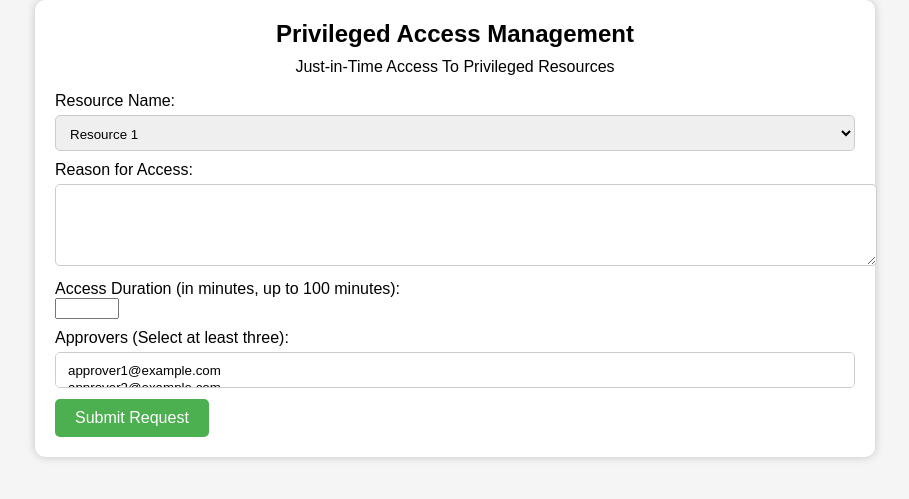
After one commit to LeoneOdinga/ZeroTrustArchitecture, a Flask app: page /privilegedAccess in a window 1280 px wide. The commit adds this page. Shown: the top 499 px of the page, without its empty margins (185-1094 px from the left). Run offline with Flask 3, Linux system fonts and the light colour scheme.

Commit message:
PAM implementation rollout

```diff
--- a/ZeroTrustWebUI/app.py
+++ b/ZeroTrustWebUI/app.py
@@ -1,3 +1,4 @@
+import json
 import sys
 from flask import Flask,render_template, request, jsonify, session, url_for,redirect, make_response
 import logging
@@ -6,7 +7,8 @@ from flask import Flask, g
 from flask_oidc import OpenIDConnect
 from keycloak import KeycloakAuthenticationError, KeycloakOpenID
 import time
-
+from flask_sqlalchemy import SQLAlchemy
+from datetime import datetime
 import requests
 from Networking import Networking
 
@@ -56,6 +58,34 @@ keycloak_openid = KeycloakOpenID(server_url="http://localhost:8080/auth/",
                                  client_id="ZeroTrustPlatform",
                                  realm_name="myrealm",
                                  client_secret_key="KEViiP0yTFDgjfxKee2Xg1hgaCDHAEqU")
+
+# Configuration for SQLAlchemy
+app.config['SQLALCHEMY_DATABASE_URI'] = 'sqlite:///privileged_access.db'
+db = SQLAlchemy(app)
+
+# Define the database model for access requests
+class AccessRequest(db.Model):
+    id = db.Column(db.Integer, primary_key=True, autoincrement=True)
+    resource_name = db.Column(db.String(100), nullable=False)
+    reason_for_access = db.Column(db.String(250), nullable=False)
+    access_duration = db.Column(db.Integer, nullable=False)
+    requestor_id = db.Column(db.String(100), nullable=False)
+    requestor_username = db.Column(db.String(100), nullable=False)
+    time_of_request = db.Column(db.DateTime, nullable=False, default=datetime.utcnow)
+
+    requestStatus = db.Column(db.String(20), default="pending")
+    approvers = db.Column(db.String(500), nullable=False)
+    approvers = db.relationship('Approver', back_populates='request')
+
+# Create a new database model for approvers
+class Approver(db.Model):
+    id = db.Column(db.Integer, primary_key=True, autoincrement=True)
+    approverID = db.Column(db.String(100), nullable=False)
+    approverEmail = db.Column(db.String(100), nullable=False)
+    request_id = db.Column(db.Integer, db.ForeignKey('access_request.id'), nullable=False)
+    request = db.relationship('AccessRequest', back_populates='approvers')
+    approver_secret_share = db.Column(db.String(750))
+
 
 '''
 
@@ -135,6 +165,28 @@ def extract_user_role():
     resource_access = introspection_result.get('resource_access', {}).get('ZeroTrustPlatform', {})
     user_roles = resource_access.get('roles', [])
     return user_roles
+
+#function to construct shares from a secret key
+import tss,base64
+def generate_and_reconstruct_secret(threshold, num_shares, secret, identifier):
+    # Generate shares
+    shares = tss.share_secret(threshold, num_shares, secret, identifier, tss.Hash.SHA256)
+
+    # Encode shares in Base64
+    base64_shares = [base64.b64encode(share).decode() for share in shares]
+
+
+    print(base64_shares)
+
+    # Reconstruct the secret from Base64-encoded shares
+    binary_shares = [base64.b64decode(share.encode()) for share in base64_shares]
+
+    try:
+        # Recover the secret value
+        reconstructed_secret = tss.reconstruct_secret(binary_shares)
+        return reconstructed_secret
+    except tss.TSSError:
+        return None  # Handling error
 
 # The home route where all the available services are located
 @app.route('/home')
@@ -217,5 +269,75 @@ def resource_selection():
 
     return render_template('resourceSelection.html',user_id=user_id,username=username,given_name=given_name)
 
+from datetime import datetime  # Import the datetime module
+
+@app.route('/privilegedAccess', methods=['GET', 'POST'])
+def privilegedAccess():
+    if request.method == 'POST':
+        # Get form data
+        resource_name = request.form['resource_name']
+        reason_for_access = request.form['reason_for_access']
+        access_duration = int(request.form['access_duration'])
+        # Get the current user's ID and username from the session
+        requestor_id = session['oidc_auth_profile'].get('sub')
+        requestor_username = session['oidc_auth_profile'].get('preferred_username')
+        # Capture the time of the request
+        time_of_request = datetime.now()
+        # Extract selected approvers (approvers is now a list)
+        selected_approvers = request.form.getlist('approvers')
+        # Convert the list of approvers to a JSON string
+        #approvers_json = json.dumps(selected_approvers)  # Convert to JSON string
+
+        # Validate the access duration (between 1 and 100 minutes)
+        if 1 <= access_duration <= 100:
+            # Create a new access request and add it to the database
+            new_request = AccessRequest(
+                resource_name=resource_name,
+                reason_for_access=reason_for_access,
+                access_duration=access_duration,
+                requestor_id=requestor_id,
+                requestor_username=requestor_username,
+                time_of_request=time_of_request,
+                requestStatus='pending',  # Set the requestStatus to 'pending'
+                approvers=",".join(selected_approvers)
+            )
+            db.session.add(new_request)
+            db.session.commit()
+
+            return render_template('success.html', message="Successfully received your request! Processing...")
+        else:
+            return "Invalid access duration. Please enter a value between 1 and 100 minutes."
+
+    return render_template('privilegedAccessManagement.html')
+
+# Define a variable to store the generated secret
+generated_secret = "TEST"
+
+@app.route('/processSecretKey', methods=['GET', 'POST'])
+def process_secret_key():
+    global generated_secret
+
+    if request.method == 'POST':
+        # Get the secret key entered by the user
+        entered_secret_key = request.form.get('secret_key')
+
+        if generated_secret is not None and entered_secret_key == generated_secret:
+            # Redirect to the hidden page if the secret key matches
+            return redirect(url_for('hidden_page'))
+        else:
+            # If the secret key doesn't match, display an error message
+            return "Error: Invalid secret key"
+
+    return render_template('enterKey.html')
+
+@app.route('/viewAccessRequests')
+def view_access_requests():
+    access_requests = AccessRequest.query.all()
+    requestor_id = session['oidc_auth_profile'].get('sub')
+    print(requestor_id)
+
+    return render_template('viewAccessRequests.html', access_requests=access_requests)
 if __name__ == "__main__":
+    with app.app_context():
+        db.create_all()
     app.run(debug=True)
--- /dev/null
+++ b/ZeroTrustWebUI/templates/privilegedAccessManagement.html
@@ -0,0 +1,110 @@
+<!DOCTYPE html>
+<html>
+<head>
+    <meta charset="UTF-8">
+    <title>Privileged Access Management</title>
+    <style>
+        body {
+            font-family: Arial, sans-serif;
+            background-color: #f5f5f5;
+            text-align: center;
+            margin: 0;
+            padding: 0;
+        }
+
+        .container {
+            max-width: 800px;
+            margin: 0 auto;
+            padding: 20px;
+            background-color: #ffffff;
+            border-radius: 10px;
+            box-shadow: 0 0 10px rgba(0, 0, 0, 0.2);
+        }
+
+        h2 {
+            margin: 0;
+        }
+
+        p {
+            margin-top: 10px;
+        }
+
+        form {
+            text-align: left;
+        }
+
+        label {
+            display: block;
+            margin-top: 10px;
+        }
+
+        input[type="text"],
+        select,
+        textarea {
+            width: 100%;
+            padding: 10px;
+            margin-top: 5px;
+            border: 1px solid #ccc;
+            border-radius: 5px;
+        }
+
+        select {
+            height: 36px;
+        }
+
+        input[type="submit"] {
+            background-color: #4CAF50;
+            color: #fff;
+            border: none;
+            border-radius: 5px;
+            padding: 10px 20px;
+            font-size: 16px;
+            cursor: pointer;
+            margin-top: 10px;
+        }
+
+        input[type="submit"]:hover {
+            background-color: #45a049;
+        }
+    </style>
+</head>
+<body>
+    <div class="container">
+        <h2>Privileged Access Management</h2>
+        <p>Just-in-Time Access To Privileged Resources</p>
+
+        <form method="POST" action="/privilegedAccess">
+            <label for="resource_name">Resource Name:</label>
+            <select id="resource_name" name="resource_name" required>
+                <option value="Resource 1">Resource 1</option>
+                <option value="Resource 2">Resource 2</option>
+                <option value="Resource 3">Resource 3</option>
+                <!-- Add more resource options as needed -->
+            </select>
+
+            <label for="reason_for_access">Reason for Access:</label>
+            <textarea id="reason_for_access" name="reason_for_access" rows="4" cols="50" required></textarea>
+
+            <label for="access_duration">Access Duration (in minutes, up to 100 minutes):</label>
+            <input type="number" id="access_duration" name="access_duration" min="1" max="100" required>
+
+            <label for="approvers">Approvers (Select at least three):</label>
+            <select id="approvers" name="approvers" multiple required>
+                <option value="approver1@example.com">approver1@example.com</option>
+                <option value="approver2@example.com">approver2@example.com</option>
+                <option value="approver3@example.com">approver3@example.com</option>
+                <option value="approver4@example.com">approver4@example.com</option>
+                <!-- Add more approver options as needed -->
+            </select>
+
+            <input type="submit" value="Submit Request">
+        </form>
+
+    </div>
+
+    <script>
+        // Set the hidden field value to the current timestamp
+        document.getElementById("request_time").value = new Date().toISOString();
+    </script>
+</body>
+</html>
```
Also changed, not shown: ZeroTrustWebUI/templates/approverPage.html (added, +35 -0 lines), ZeroTrustWebUI/templates/enterSecretKey.html (added, +80 -0 lines), ZeroTrustWebUI/templates/home.html (+15 -3 lines), ZeroTrustWebUI/templates/success.html (added, +42 -0 lines), ZeroTrustWebUI/templates/viewAccessRequests.html (added, +24 -0 lines), ZeroTrustWebUI/instance/privileged_access.db (added).
